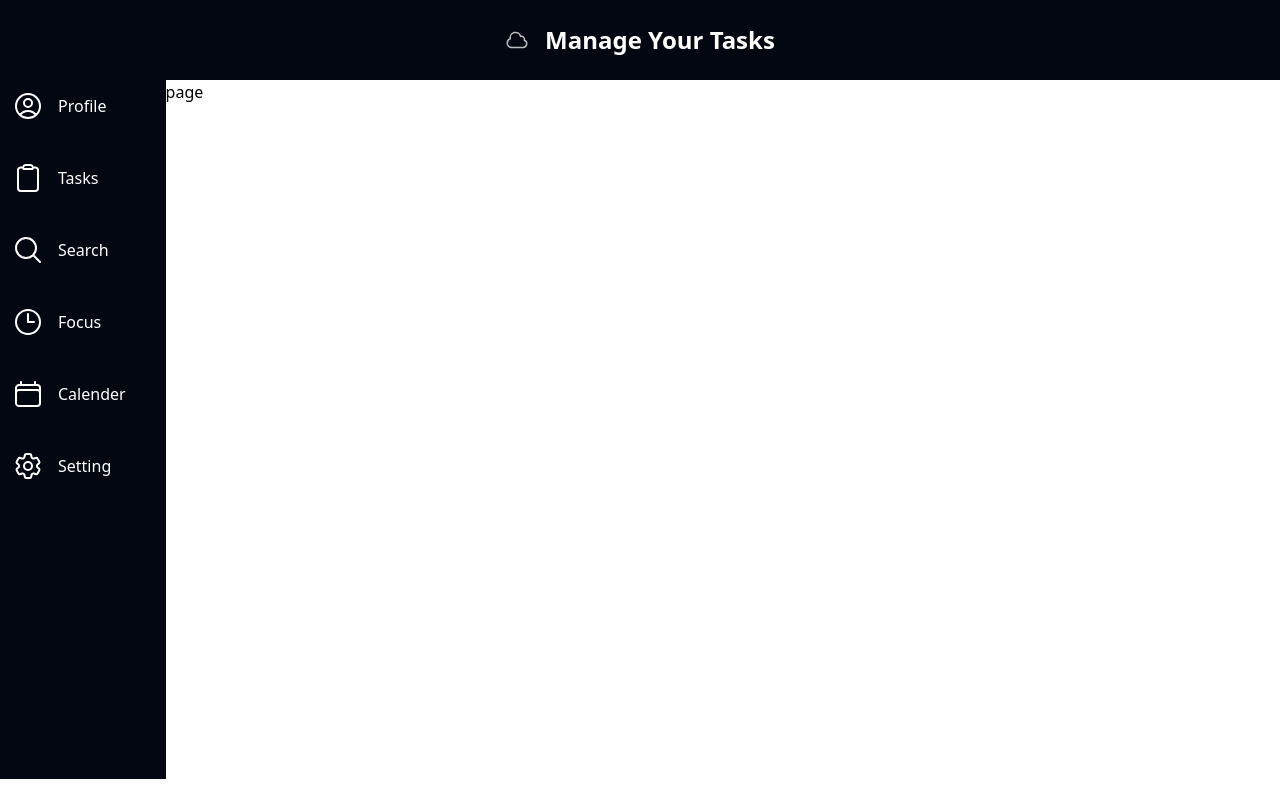
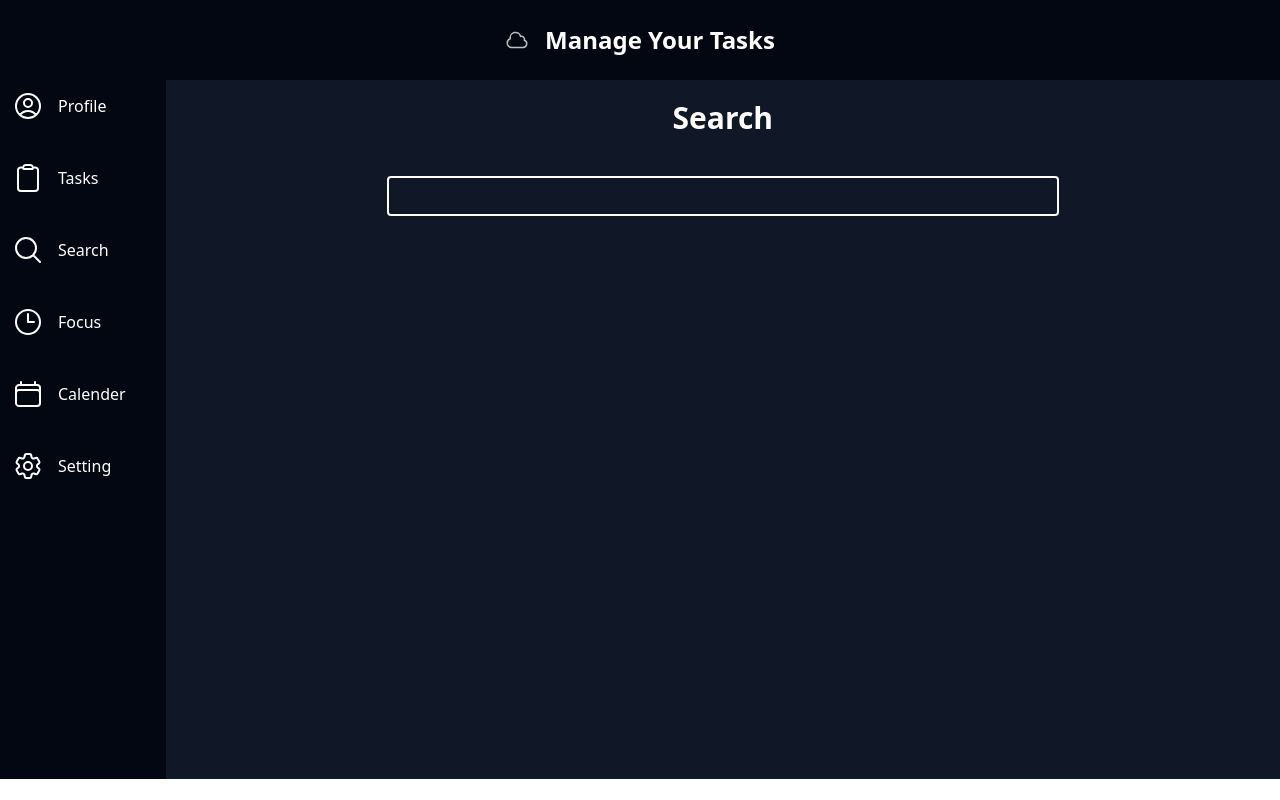
Before and after one commit to VibelessYoung/TaskManager, a Next.js app: page /search in a window 1280 px wide. Built offline with nearby package versions, Linux system fonts and the light colour scheme.

Commit message:
search page created

```diff
--- a/app/search/page.js
+++ b/app/search/page.js
@@ -1,7 +1,15 @@
 import React from "react";
 
 function page() {
-  return <div>page</div>;
+  return (
+    <div className="flex flex-col bg-gray-900 w-full items-center p-5">
+      <h1 className="text-3xl text-white font-bold">Search</h1>
+      <input
+        type="search"
+        className="border-2 border-white rounded-sm mt-10 w-2xl p-1.5 text-white"
+      />
+    </div>
+  );
 }
 
 export default page;
```
